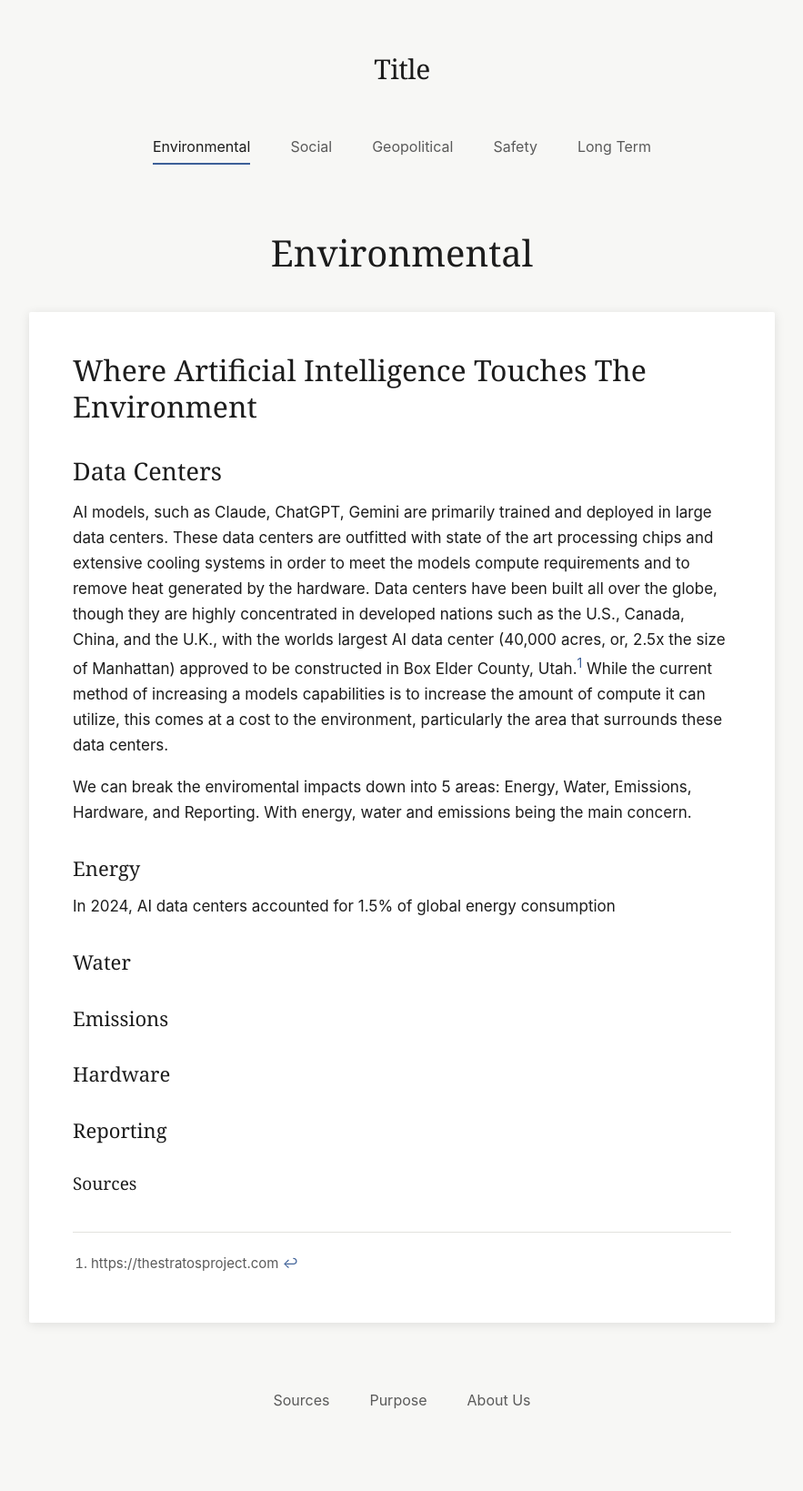
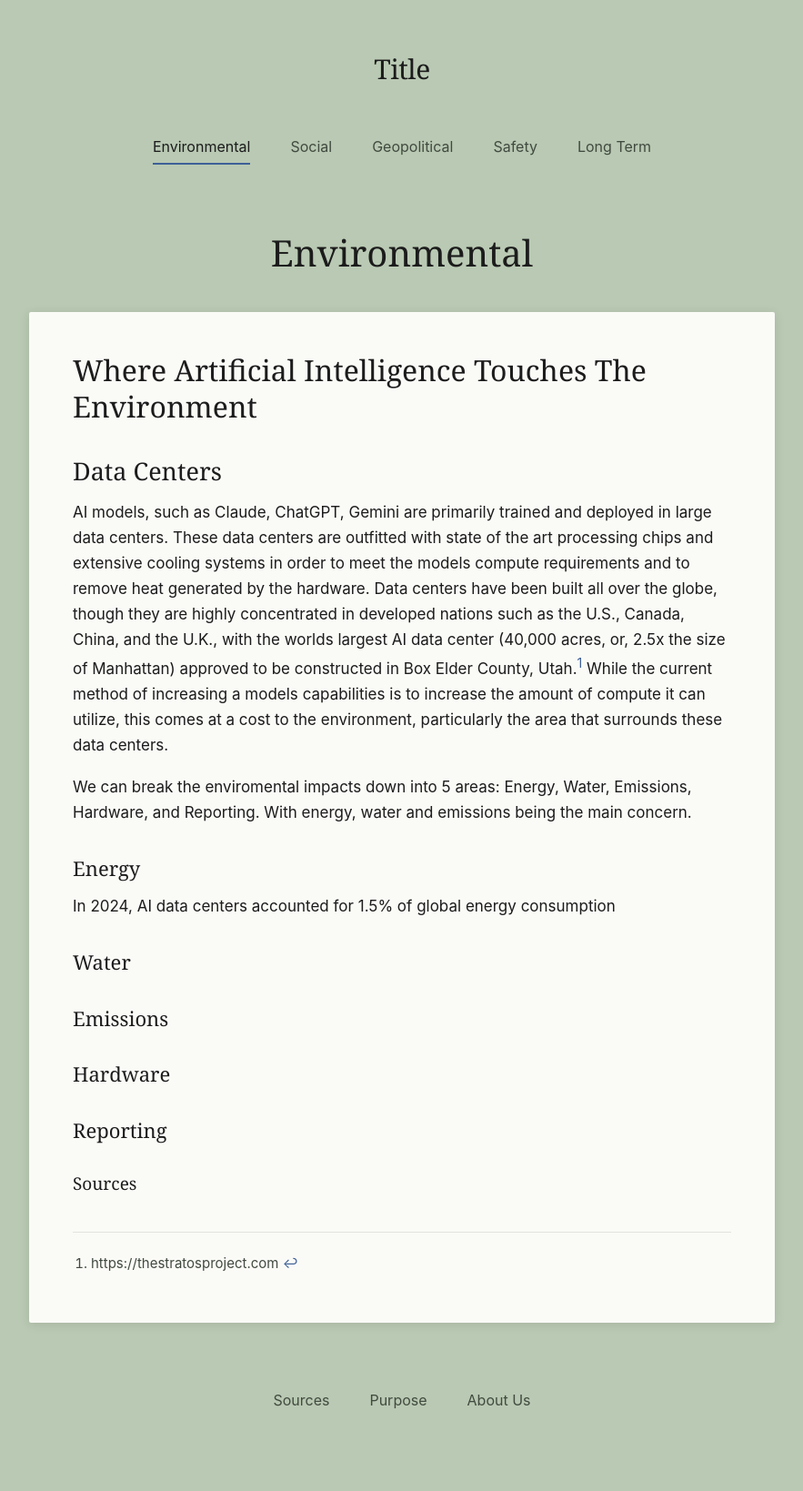
Before and after one commit to Jonesy37/phil4830-site, a Jekyll site: the page built from environmental.md, in a window 1280 px wide. Shown: the whole page at 91% size, without its empty margins (198-1081 px from the left). Built offline with Jekyll 4.4.1, drawn with Linux system fonts in a browser that asks for light colours.

Commit message:
Green theme for the Environmental page, reusable for other pages

```diff
--- a/_layouts/default.html
+++ b/_layouts/default.html
@@ -6,7 +6,12 @@
 <title>{% if page.is_home %}{{ site.title }}{% else %}{{ page.title }} — {{ site.title }}{% endif %}</title>
 <link rel="stylesheet" href="{{ '/styles.css' | relative_url }}">
 </head>
-<body>
+{%- comment -%}
+  A page can set "theme: green" in its settings block to recolor itself.
+  Themes are defined at the bottom of styles.css. No theme = the standard
+  off-white site colors.
+{%- endcomment -%}
+<body{% if page.theme %} class="theme-{{ page.theme }}"{% endif %}>
 
 <div class="page">
 
--- a/environmental.md
+++ b/environmental.md
@@ -1,6 +1,7 @@
 ---
 layout: default
 title: Environmental
+theme: green
 ---
 
 # **Where Artificial Intelligence Touches The Environment**
--- a/styles.css
+++ b/styles.css
@@ -256,3 +256,24 @@ body {
     padding: 30px 26px;
   }
 }
+
+/* ==========================================================================
+   Page themes
+
+   A page recolors itself by putting "theme: green" in its settings block.
+   Only the colors change — type, spacing and layout stay identical, so a
+   themed page still reads as part of the same site.
+
+   To add another theme, copy the block below and change the values. The
+   name after "theme-" is what pages refer to.
+   ========================================================================== */
+
+.theme-green {
+  --page-bg:    #B9C9B3;  /* medium moss green */
+  --block-bg:   #FAFAF7;  /* warm off-white boxes */
+
+  /* Darker than the site default. The standard grey only reaches 3.96:1
+     against this green, under the 4.5:1 needed to stay readable; this is
+     5.30:1. Slightly green-tinted so it sits with the background. */
+  --text-muted: #414A3F;
+}
```
Also changed, not shown: README.md.
